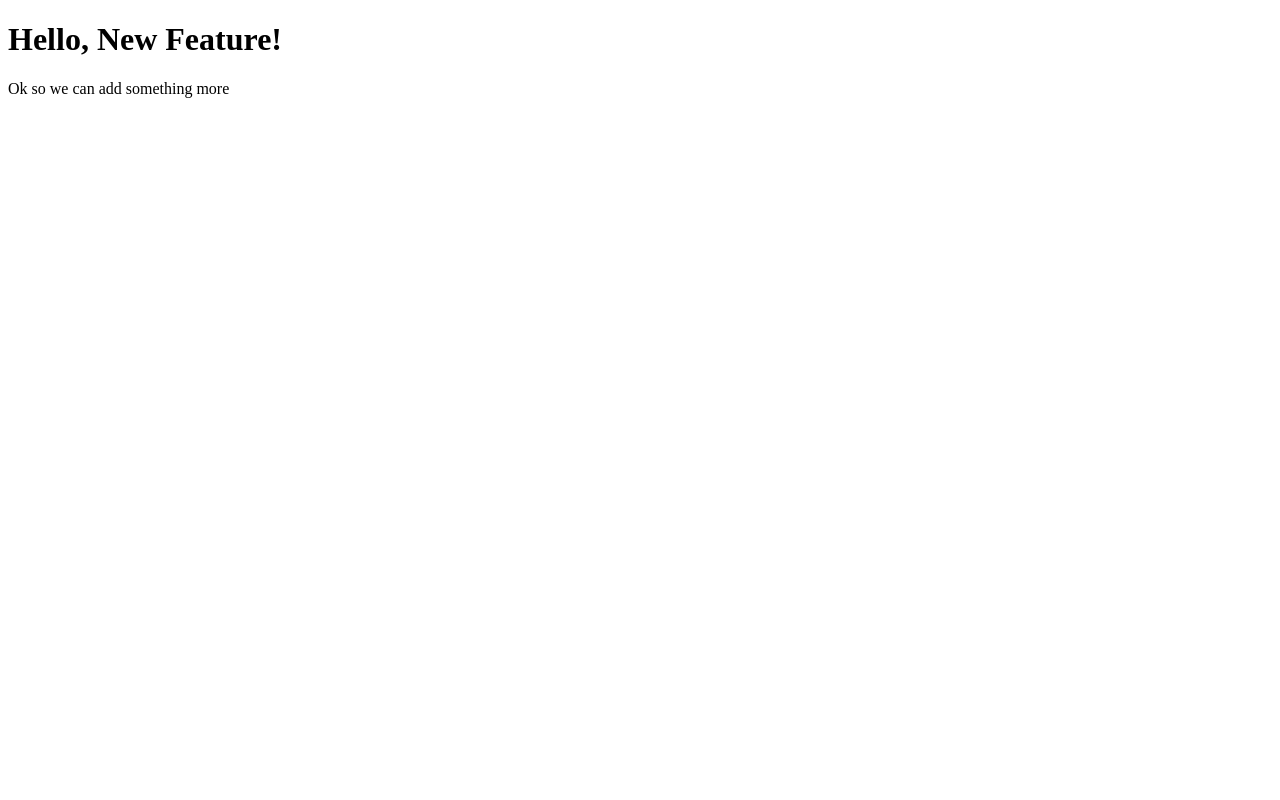
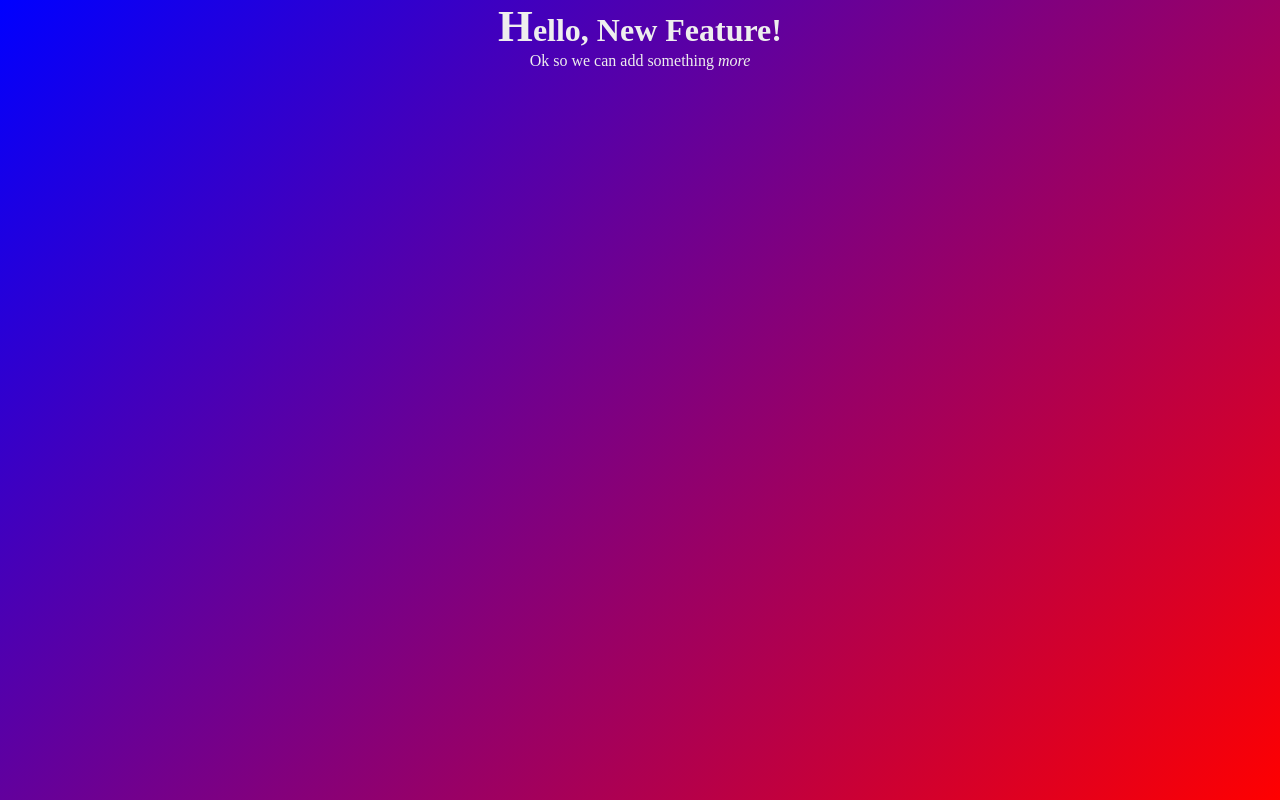
Before and after one commit to nwntaspap/first-repo, a plain HTML site: page index.html in a window 1280 px wide. Drawn offline with Linux system fonts and the light colour scheme.

Commit message:
added some styles

```diff
--- a/index.html
+++ b/index.html
@@ -3,9 +3,10 @@
   <head>
     <meta charset="UTF-8" />
     <title>My First Repo</title>
+    <link rel="stylesheet" href="style.css" />
   </head>
   <body>
     <h1>Hello, New Feature!</h1>
-    <p>Ok so we can add something more</p>
+    <p>Ok so we can add something <em>more</em></p>
   </body>
 </html>
--- /dev/null
+++ b/style.css
@@ -0,0 +1,14 @@
+* {
+  padding: 0;
+  margin: 0;
+  box-sizing: border-box;
+}
+body {
+  min-height: 100vh;
+  background: linear-gradient(135deg, blue, red);
+  color: #eee;
+  text-align: center;
+}
+h1::first-letter {
+  font-size: 2.8rem;
+}
```
